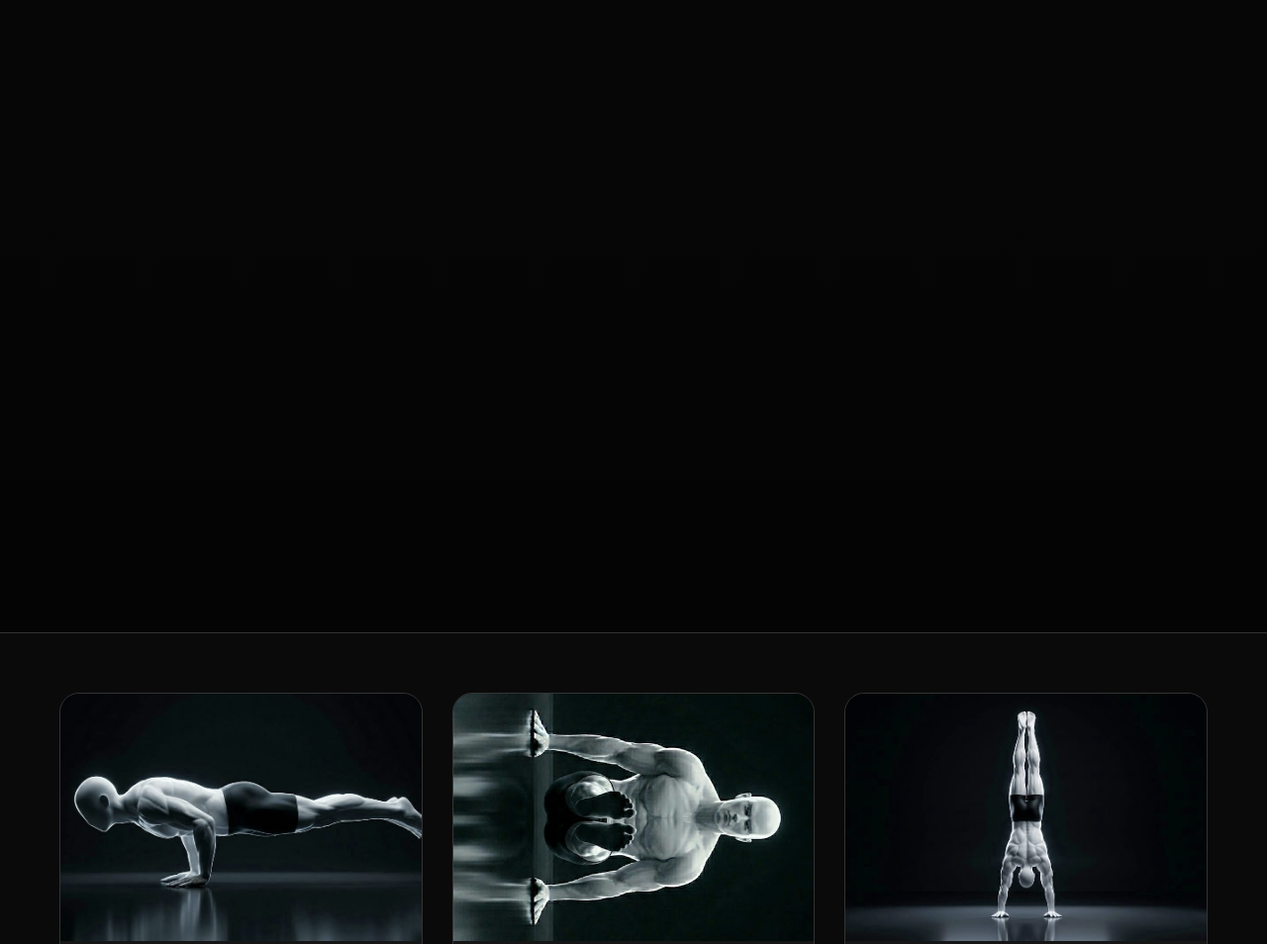
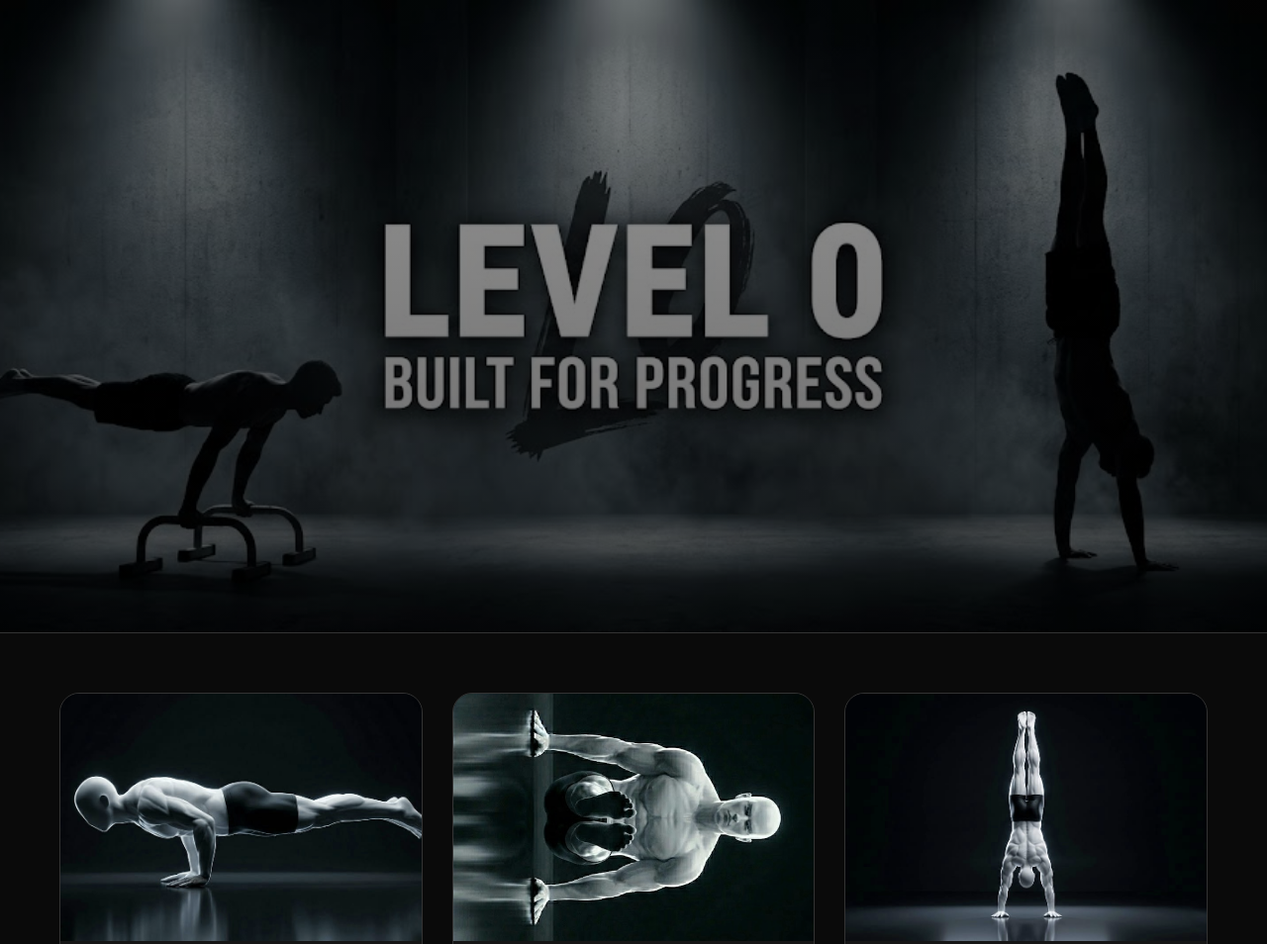
Before and after one commit to marwanmohamedelbasiouny-art/Level0, a plain HTML site: page index.html in a window 1280 px wide. Shown: the top 954 px of the page at 99% size. Drawn offline with Linux system fonts and the light colour scheme.

Commit message:
Update index.css

```diff
--- a/index.css
+++ b/index.css
@@ -29,7 +29,7 @@ header.image-header {
     height: 80vh; /* بياخد 80% من طول الشاشة */
 
     /* الخلفية - تأكد من مسار الصورة الصحيح */
-    background-image: linear-gradient(rgba(0,0,0,0.4), rgba(0,0,0,0.6)), url('../web L0/Pictures/6448a687-5fda-449c-9317-c03a4ab8d574.jpg');
+    background-image: linear-gradient(rgba(0,0,0,0.4), rgba(0,0,0,0.6)), url('Pictures/6448a687-5fda-449c-9317-c03a4ab8d574.jpg');
     background-size: cover;      /* يفرش الصورة بالكامل */
     background-position: center;  /* يسنتر الصورة */
     background-repeat: no-repeat;
```
